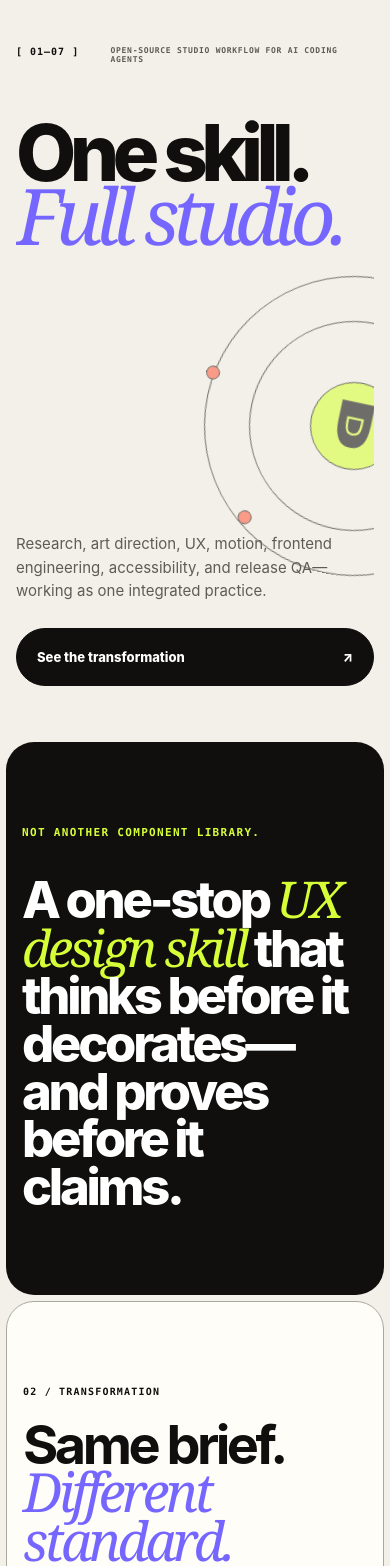
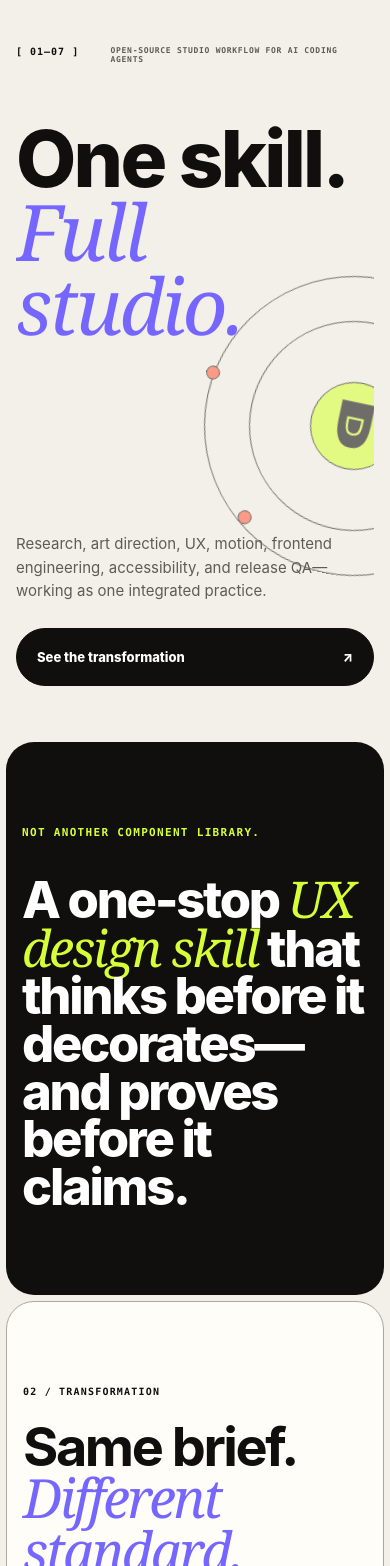
Before and after one commit to RitvikChunamari/rcs-frontend-site, a React (Vite) app: page / in a window 390 px wide. Shown: the part 122-1688 px from the top of the page. Built offline with nearby package versions, Linux system fonts and the light colour scheme.

Commit message:
Fix display typography spacing

```diff
--- a/src/styles.css
+++ b/src/styles.css
@@ -14,24 +14,24 @@ nav{display:flex;gap:42px}nav a{font-size:12px;font-weight:750;text-decoration:n
 
 .hero{position:relative;width:var(--wrap);min-height:850px;margin:auto;padding:60px 0 70px;display:grid;grid-template-columns:repeat(12,1fr);grid-template-rows:auto 1fr auto;column-gap:20px;overflow:hidden}
 .hero-index{grid-column:1/3;font:700 10px var(--mono);letter-spacing:.1em}.hero-kicker{grid-column:8/12;margin:0;color:var(--muted);font:700 11px var(--mono);letter-spacing:.09em;text-transform:uppercase}
-.hero h1{grid-column:1/11;align-self:center;z-index:2;margin:36px 0 24px;font-size:clamp(90px,11vw,174px);line-height:.76;letter-spacing:-.085em;font-weight:850}.hero h1 span,.hero h1 em{display:block}.hero h1 em{margin-left:16%;font-family:var(--serif);font-weight:400;color:var(--violet)}
+.hero h1{grid-column:1/11;align-self:center;z-index:2;margin:36px 0 24px;font-size:clamp(90px,11vw,174px);line-height:.9;letter-spacing:-.045em;font-weight:850}.hero h1 span,.hero h1 em{display:block}.hero h1 em{margin-left:16%;font-family:var(--serif);font-weight:400;letter-spacing:-.035em;color:var(--violet)}
 .hero-orbit{position:absolute;right:-60px;top:150px;width:460px;height:460px;border:1px solid var(--ink);border-radius:50%;animation:orbit-turn 24s linear infinite}.hero-orbit::before,.hero-orbit::after{content:"";position:absolute;border:1px solid var(--ink);border-radius:50%;inset:44px}.hero-orbit::after{inset:105px;background:var(--acid)}.hero-orbit .mark{position:absolute;z-index:2;left:50%;top:50%;width:100px;height:100px;transform:translate(-50%,-50%);fill:var(--ink);stroke:var(--acid)}.hero-orbit i{position:absolute;width:14px;height:14px;background:var(--coral);border:1px solid var(--ink);border-radius:50%}.hero-orbit i:nth-of-type(1){left:5%;top:30%}.hero-orbit i:nth-of-type(2){right:10%;bottom:18%}.hero-orbit i:nth-of-type(3){left:40%;bottom:-7px}
 .hero-foot{grid-column:1/10;align-self:end;display:grid;grid-template-columns:minmax(300px,560px) 280px;gap:60px;align-items:end}.hero-foot p{margin:0;color:var(--muted);font-size:18px;line-height:1.55;max-width:50ch}.primary-button{min-height:58px;padding:0 20px;display:flex;align-items:center;justify-content:space-between;gap:30px;background:var(--ink);color:white;border:1px solid var(--ink);font-size:13px;font-weight:800;text-decoration:none;transition:transform .18s,background .18s,color .18s}.primary-button:hover{transform:translateY(-3px);background:var(--acid);color:var(--ink)}.hero-stamp{position:absolute;right:0;bottom:72px;writing-mode:vertical-rl;font:700 9px var(--mono);letter-spacing:.15em}
 @keyframes orbit-turn{to{transform:rotate(360deg)}}
 
-.manifesto{padding:120px max(32px,calc((100vw - 1440px)/2));background:var(--ink);color:white}.manifesto p{margin:0 0 36px;color:var(--acid);font:700 11px var(--mono);letter-spacing:.12em;text-transform:uppercase}.manifesto h2{max-width:1250px;margin:0;font-size:clamp(58px,8vw,118px);line-height:.92;letter-spacing:-.065em;font-weight:780}.manifesto em,.section-heading em,.workflow em,.install em{font-family:var(--serif);font-weight:400;color:var(--acid)}
+.manifesto{padding:120px max(32px,calc((100vw - 1440px)/2));background:var(--ink);color:white}.manifesto p{margin:0 0 36px;color:var(--acid);font:700 11px var(--mono);letter-spacing:.12em;text-transform:uppercase}.manifesto h2{max-width:1250px;margin:0;font-size:clamp(58px,8vw,118px);line-height:.98;letter-spacing:-.045em;font-weight:780}.manifesto em,.section-heading em,.workflow em,.install em{font-family:var(--serif);font-weight:400;color:var(--acid)}
 
-.comparison-section{padding:120px max(32px,calc((100vw - 1440px)/2));background:var(--cream)}.section-heading{display:grid;grid-template-columns:2fr 7fr 3fr;gap:24px;align-items:end;margin-bottom:70px}.section-heading>span,.directions-title>span,.principles-intro>span,.install-index{align-self:start;font:700 10px var(--mono);letter-spacing:.12em;text-transform:uppercase}.section-heading h2{margin:0;font-size:clamp(54px,6.5vw,94px);line-height:.88;letter-spacing:-.065em}.section-heading h2 em{color:var(--violet)}.section-heading>p{margin:0;color:var(--muted);font-size:15px;line-height:1.6}
+.comparison-section{padding:120px max(32px,calc((100vw - 1440px)/2));background:var(--cream)}.section-heading{display:grid;grid-template-columns:2fr 7fr 3fr;gap:24px;align-items:end;margin-bottom:70px}.section-heading>span,.directions-title>span,.principles-intro>span,.install-index{align-self:start;font:700 10px var(--mono);letter-spacing:.12em;text-transform:uppercase}.section-heading h2{margin:0;font-size:clamp(54px,6.5vw,94px);line-height:.96;letter-spacing:-.045em}.section-heading h2 em{color:var(--violet)}.section-heading>p{margin:0;color:var(--muted);font-size:15px;line-height:1.6}
 .compare-shell{border:1px solid var(--ink);background:var(--paper);box-shadow:12px 12px 0 var(--ink)}.compare-toolbar{height:68px;padding:0 18px;display:flex;justify-content:space-between;align-items:center;border-bottom:1px solid var(--ink)}.compare-labels{display:flex;gap:36px;font:700 10px var(--mono);letter-spacing:.12em;text-transform:uppercase}.compare-labels span:first-child::before{content:"";display:inline-block;width:8px;height:8px;margin-right:8px;border-radius:50%;background:var(--coral)}.compare-labels span:last-child::before{content:"";display:inline-block;width:8px;height:8px;margin-right:8px;border-radius:50%;background:var(--violet)}.compare-actions{display:flex;gap:8px}.compare-actions button{min-height:36px;padding:0 14px;border:1px solid var(--ink);background:transparent;font-size:11px;font-weight:800;cursor:pointer}.compare-actions button[aria-pressed="true"]{background:var(--ink);color:white}
 .compare-viewport{position:relative;width:100%;height:min(70vw,760px);min-height:470px;overflow:hidden;background:#eceae3}.compare-viewport iframe{position:absolute;inset:0;width:100%;height:100%;border:0;pointer-events:none}.after-layer{position:absolute;inset:0;overflow:hidden;clip-path:inset(0 0 0 var(--split))}.after-layer iframe{width:100%;height:100%}.compare-seam{position:absolute;z-index:4;top:0;bottom:0;left:var(--split);width:3px;transform:translateX(-1px);background:var(--acid);box-shadow:0 0 0 1px var(--ink)}.compare-seam span{position:absolute;top:50%;left:50%;width:54px;height:54px;display:grid;place-items:center;transform:translate(-50%,-50%);border:1px solid var(--ink);border-radius:50%;background:var(--acid);font-size:22px;font-weight:800}.range-label{position:absolute;z-index:5;inset:0}.range-label input{width:100%;height:100%;margin:0;opacity:0;cursor:ew-resize}.range-label input:focus-visible{opacity:1;height:28px;top:50%;position:absolute;accent-color:var(--acid)}.compare-help{margin:0;padding:16px 18px;border-top:1px solid var(--ink);color:var(--muted);font:700 10px var(--mono);letter-spacing:.1em;text-align:center;text-transform:uppercase}
 
 .workflow{padding:120px max(32px,calc((100vw - 1440px)/2));background:var(--violet);color:var(--ink)}.section-heading.inverse{grid-template-columns:2fr 10fr}.section-heading.inverse h2{grid-column:2/-1}.section-heading.inverse em{color:var(--acid)}.discipline-list{list-style:none;margin:0;padding:0;border-top:1px solid var(--ink)}.discipline-list li{min-height:150px;display:grid;grid-template-columns:70px 3fr 5fr auto;gap:30px;align-items:center;border-bottom:1px solid var(--ink)}.discipline-list li>span{font:700 10px var(--mono)}.discipline-list h3{margin:0;font-size:clamp(36px,4vw,58px);letter-spacing:-.055em}.discipline-list p{max-width:55ch;margin:0;font-size:15px;line-height:1.6}.discipline-list i{font-style:normal;font-size:28px;transition:transform .2s}.discipline-list li:hover i{transform:translate(5px,-5px)}
 
-.directions{min-height:980px;padding:120px max(32px,calc((100vw - 1440px)/2));display:grid;grid-template-columns:5fr 7fr;gap:60px;align-items:center;overflow:hidden}.directions-title{align-self:start}.directions-title h2{max-width:620px;margin:30px 0 0;font-size:clamp(64px,7vw,104px);line-height:.9;letter-spacing:-.07em}.direction-wheel{position:relative;width:min(50vw,700px);aspect-ratio:1;margin:auto;border:1px solid var(--ink);border-radius:50%;animation:orbit-turn 40s linear infinite}.direction-wheel::before,.direction-wheel::after{content:"";position:absolute;border:1px solid var(--line);border-radius:50%;inset:15%}.direction-wheel::after{inset:32%}.wheel-core{position:absolute;inset:38%;display:grid;place-items:center;border-radius:50%;background:var(--acid);border:1px solid var(--ink)}.wheel-core .mark{width:80%;height:80%;fill:var(--ink);stroke:var(--acid)}.direction-wheel>span{--angle:calc(var(--i)*30deg);position:absolute;left:50%;top:50%;transform:rotate(var(--angle)) translateY(-330px) rotate(calc(var(--angle)*-1));transform-origin:0 0;font:700 10px var(--mono);letter-spacing:.08em;text-transform:uppercase;white-space:nowrap}.direction-mobile{display:none}
+.directions{min-height:980px;padding:120px max(32px,calc((100vw - 1440px)/2));display:grid;grid-template-columns:5fr 7fr;gap:60px;align-items:center;overflow:hidden}.directions-title{align-self:start}.directions-title h2{max-width:620px;margin:30px 0 0;font-size:clamp(64px,7vw,104px);line-height:.97;letter-spacing:-.045em}.direction-wheel{position:relative;width:min(50vw,700px);aspect-ratio:1;margin:auto;border:1px solid var(--ink);border-radius:50%;animation:orbit-turn 40s linear infinite}.direction-wheel::before,.direction-wheel::after{content:"";position:absolute;border:1px solid var(--line);border-radius:50%;inset:15%}.direction-wheel::after{inset:32%}.wheel-core{position:absolute;inset:38%;display:grid;place-items:center;border-radius:50%;background:var(--acid);border:1px solid var(--ink)}.wheel-core .mark{width:80%;height:80%;fill:var(--ink);stroke:var(--acid)}.direction-wheel>span{--angle:calc(var(--i)*30deg);position:absolute;left:50%;top:50%;transform:rotate(var(--angle)) translateY(-330px) rotate(calc(var(--angle)*-1));transform-origin:0 0;font:700 10px var(--mono);letter-spacing:.08em;text-transform:uppercase;white-space:nowrap}.direction-mobile{display:none}
 
-.principles{padding:120px max(32px,calc((100vw - 1440px)/2));background:var(--coral)}.principles-intro{display:grid;grid-template-columns:2fr 10fr;gap:24px;margin-bottom:80px}.principles-intro h2{margin:0;font-size:clamp(64px,8vw,120px);line-height:.84;letter-spacing:-.075em}.principles-intro em{font-family:var(--serif);font-weight:400;color:var(--cream)}.principle-grid{display:grid;grid-template-columns:repeat(4,1fr);border-top:1px solid var(--ink);border-left:1px solid var(--ink)}.principle-grid article{min-height:360px;padding:24px;display:flex;flex-direction:column;border-right:1px solid var(--ink);border-bottom:1px solid var(--ink)}.principle-grid article>span{font:700 10px var(--mono)}.principle-grid h3{margin:auto 0 20px;font-size:32px;line-height:1;letter-spacing:-.05em}.principle-grid p{margin:0;font-size:14px;line-height:1.55}
+.principles{padding:120px max(32px,calc((100vw - 1440px)/2));background:var(--coral)}.principles-intro{display:grid;grid-template-columns:2fr 10fr;gap:24px;margin-bottom:80px}.principles-intro h2{margin:0;font-size:clamp(64px,8vw,120px);line-height:.94;letter-spacing:-.045em}.principles-intro em{font-family:var(--serif);font-weight:400;color:var(--cream)}.principle-grid{display:grid;grid-template-columns:repeat(4,1fr);border-top:1px solid var(--ink);border-left:1px solid var(--ink)}.principle-grid article{min-height:360px;padding:24px;display:flex;flex-direction:column;border-right:1px solid var(--ink);border-bottom:1px solid var(--ink)}.principle-grid article>span{font:700 10px var(--mono)}.principle-grid h3{margin:auto 0 20px;font-size:32px;line-height:1.08;letter-spacing:-.03em}.principle-grid p{margin:0;font-size:14px;line-height:1.55}
 
-.install{position:relative;min-height:820px;padding:100px max(32px,calc((100vw - 1440px)/2));display:flex;flex-direction:column;justify-content:center;background:var(--ink);color:white;overflow:hidden}.install::after{content:"*";position:absolute;right:-2%;top:-24%;color:var(--violet);font:400 760px/1 var(--serif);opacity:.45}.install>*{position:relative;z-index:1}.install-index{position:absolute;top:48px}.install h2{max-width:1000px;margin:0 0 54px;font-size:clamp(78px,10vw,150px);line-height:.8;letter-spacing:-.08em}.command{width:min(900px,100%);padding:24px;border:1px solid #5e5d58;background:#1c1b18;overflow-x:auto}.command code{font:500 clamp(12px,2vw,18px) var(--mono);color:var(--acid);white-space:nowrap}.install-actions{width:min(900px,100%);display:flex;gap:20px;margin-top:18px;align-items:center}.primary-button.light{width:300px;background:var(--acid);color:var(--ink)}.primary-button.light:hover{background:white}.text-link{font-size:12px;font-weight:750;text-underline-offset:5px}.install-note{margin:auto 0 0;color:#adaca6;font-size:12px}
+.install{position:relative;min-height:820px;padding:100px max(32px,calc((100vw - 1440px)/2));display:flex;flex-direction:column;justify-content:center;background:var(--ink);color:white;overflow:hidden}.install::after{content:"*";position:absolute;right:-2%;top:-24%;color:var(--violet);font:400 760px/1 var(--serif);opacity:.45}.install>*{position:relative;z-index:1}.install-index{position:absolute;top:48px}.install h2{max-width:1000px;margin:0 0 54px;font-size:clamp(78px,10vw,150px);line-height:.92;letter-spacing:-.05em}.command{width:min(900px,100%);padding:24px;border:1px solid #5e5d58;background:#1c1b18;overflow-x:auto}.command code{font:500 clamp(12px,2vw,18px) var(--mono);color:var(--acid);white-space:nowrap}.install-actions{width:min(900px,100%);display:flex;gap:20px;margin-top:18px;align-items:center}.primary-button.light{width:300px;background:var(--acid);color:var(--ink)}.primary-button.light:hover{background:white}.text-link{font-size:12px;font-weight:750;text-underline-offset:5px}.install-note{margin:auto 0 0;color:#adaca6;font-size:12px}
 footer{min-height:130px;padding:0 max(32px,calc((100vw - 1440px)/2));display:grid;grid-template-columns:1fr auto 1fr;align-items:center;border-top:1px solid var(--line)}footer p{margin:0;font-size:12px}footer>span{justify-self:end;font:700 10px var(--mono)}
 
 @media(max-width:1100px){
@@ -39,7 +39,7 @@ footer{min-height:130px;padding:0 max(32px,calc((100vw - 1440px)/2));display:gri
 }
 @media(max-width:760px){
   :root{--wrap:calc(100% - 32px)}html{scroll-padding-top:126px}.site-header{height:122px;grid-template-columns:1fr auto;align-content:center;row-gap:10px}.brand{font-size:11px}.mark{width:29px;height:29px}.header-cta{min-height:40px;padding:0 12px;gap:10px;font-size:10px}nav{grid-column:1/-1;justify-content:space-between;gap:0;border-top:1px solid var(--line)}nav a{padding-top:10px;font-size:10px}
-  .hero{min-height:730px;padding:40px 0 50px;grid-template-columns:repeat(4,1fr);grid-template-rows:auto auto 1fr auto}.hero-index{grid-column:1}.hero-kicker{grid-column:2/-1;font-size:8px}.hero h1{grid-column:1/-1;align-self:start;margin-top:58px;font-size:clamp(64px,20vw,88px);line-height:.8}.hero h1 em{margin-left:0}.hero-orbit{width:300px;height:300px;right:-130px;top:270px}.hero-orbit .mark{width:70px;height:70px}.hero-foot{grid-column:1/-1;grid-template-columns:1fr;gap:26px}.hero-foot p{font-size:15px}.hero-stamp{display:none}
+  .hero{min-height:730px;padding:40px 0 50px;grid-template-columns:repeat(4,1fr);grid-template-rows:auto auto 1fr auto}.hero-index{grid-column:1}.hero-kicker{grid-column:2/-1;font-size:8px}.hero h1{grid-column:1/-1;align-self:start;margin-top:58px;font-size:clamp(64px,20vw,88px);line-height:.94;letter-spacing:-.035em}.hero h1 em{margin-left:0}.hero-orbit{width:300px;height:300px;right:-130px;top:270px}.hero-orbit .mark{width:70px;height:70px}.hero-foot{grid-column:1/-1;grid-template-columns:1fr;gap:26px}.hero-foot p{font-size:15px}.hero-stamp{display:none}
   .manifesto{padding:84px 16px}.manifesto h2{font-size:clamp(48px,13vw,66px);line-height:.94}
   .comparison-section,.workflow,.directions,.principles{padding:84px 16px}.section-heading{grid-template-columns:1fr;gap:24px;margin-bottom:48px}.section-heading h2{font-size:54px}.section-heading>p{max-width:42ch}.compare-shell{box-shadow:6px 6px 0 var(--ink)}.compare-toolbar{height:88px;align-items:flex-start;padding:14px;flex-direction:column}.compare-viewport{height:560px;min-height:0}.compare-viewport iframe{width:1000px;transform:scale(.58);transform-origin:top left;height:965px}.after-layer iframe{width:1000px;height:965px}.compare-help{font-size:8px}
   .section-heading.inverse{grid-template-columns:1fr}.section-heading.inverse h2{grid-column:1}.discipline-list li{min-height:220px;grid-template-columns:42px 1fr auto;gap:12px;align-content:center}.discipline-list h3{font-size:42px}.discipline-list p{grid-column:2/-1;font-size:14px}.discipline-list i{grid-column:3;grid-row:1}
```
